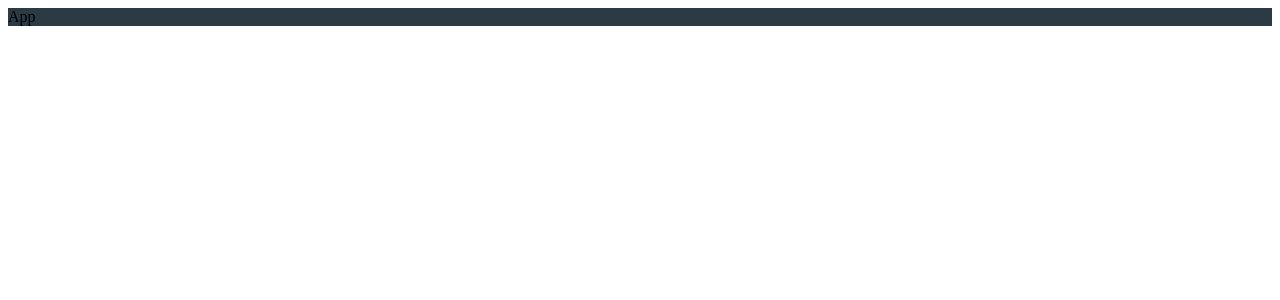
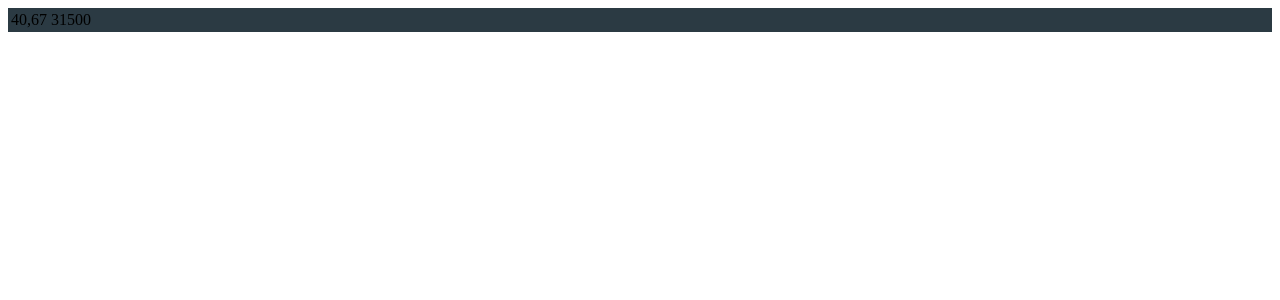
Before and after one commit to Alexey-Sachko/trade-terminal, a React app: page / in a window 1280 px wide. Shown: the top 300 px of the page. Built offline with nearby package versions, Linux system fonts and the light colour scheme.

Commit message:
added abstract market depth

```diff
--- a/src/App.tsx
+++ b/src/App.tsx
@@ -1,8 +1,14 @@
 import React from "react";
 import "./App.css";
 
+import { MarketDepth } from "./components/MarketDepth";
+
 export const App = React.memo(() => {
-  return <div className="root-container">App</div>;
+  return (
+    <div className="root-container">
+      <MarketDepth />
+    </div>
+  );
 });
 
 App.displayName = "App";
--- /dev/null
+++ b/src/components/MarketDepth.tsx
@@ -0,0 +1,18 @@
+import React from "react";
+
+export const MarketDepth = React.memo(() => {
+  return (
+    <div>
+      <table>
+        <tbody>
+          <tr>
+            <td>40,67</td>
+            <td>31500</td>
+          </tr>
+        </tbody>
+      </table>
+    </div>
+  );
+});
+
+MarketDepth.displayName = "MarketDepth";
```
